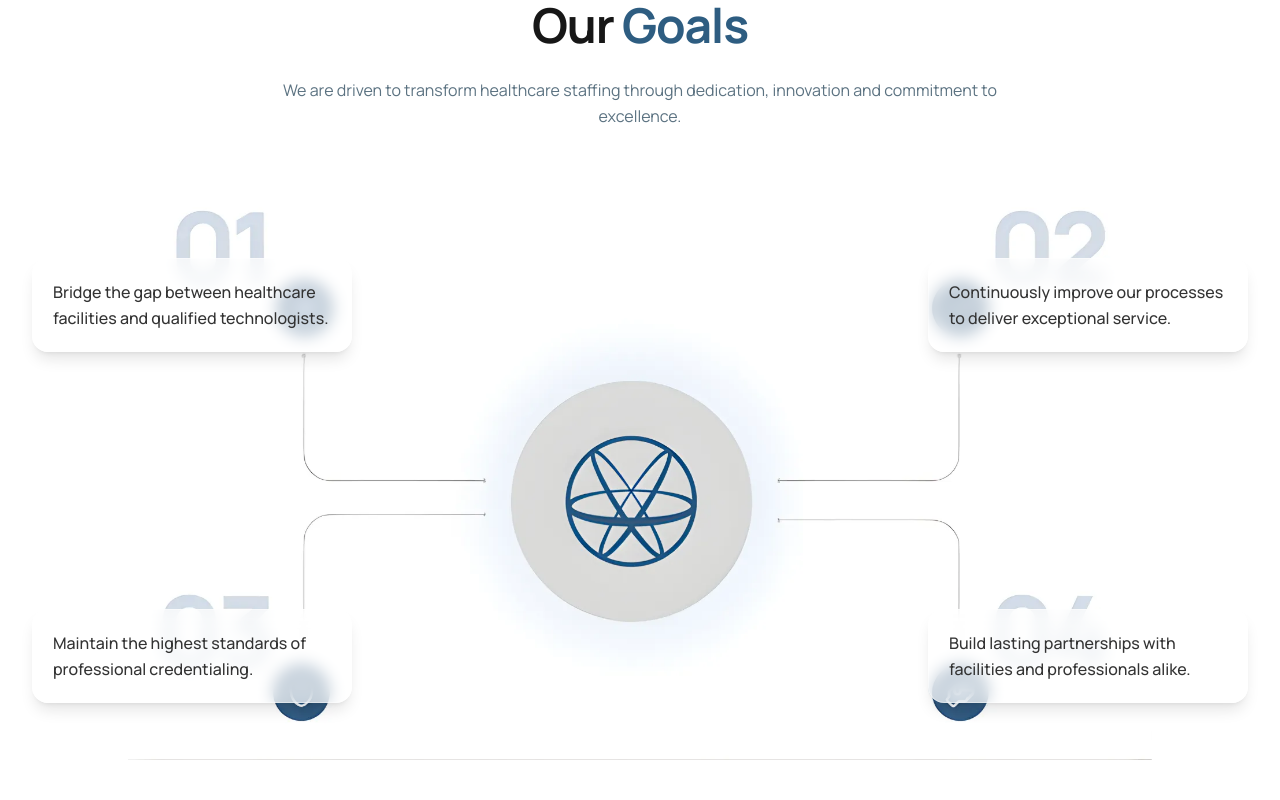
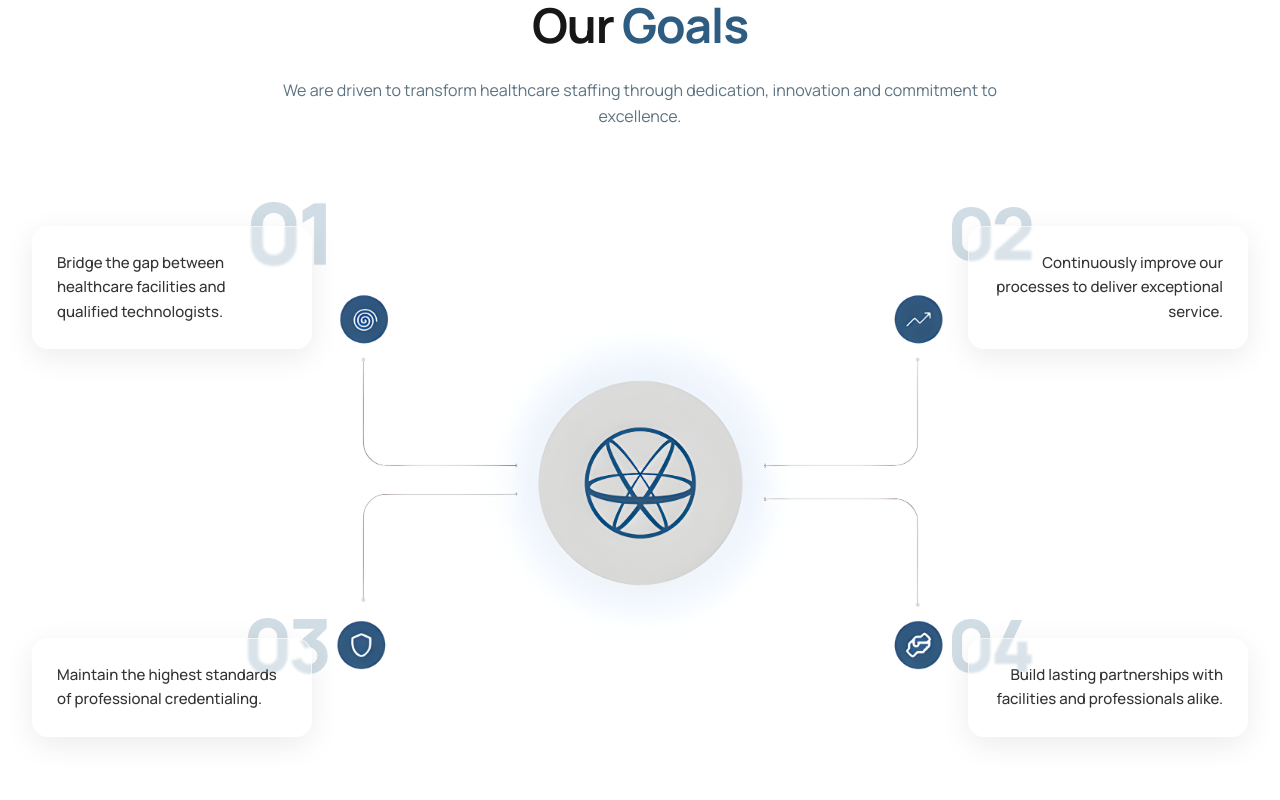
Before and after one commit to Abdullah-Software-Engineer/radnav-hatch, a Next.js app: page / in a window 1280 px wide. Shown: the part 2760-3560 px from the top of the page. Built offline with nearby package versions, Linux system fonts and the light colour scheme.

Commit message:
OUR GOAL  layout: Update padding and spacing for OurGoal section, improve mobile and desktop views, and streamline content rendering.

```diff
--- a/Sections/home/OurGoal/OurGoal.tsx
+++ b/Sections/home/OurGoal/OurGoal.tsx
@@ -6,10 +6,10 @@ import { staggerContainer, cardAnimation } from "../../../app/utils/animations";
 
 export default function OurGoal() {
   return (
-    <section className="relative w-full bg-white pt-8 pb-8 sm:pt-10 sm:pb-10 md:pt-12 md:pb-12 lg:pt-14 lg:pb-14">
+    <section className="relative w-full bg-white pt-8 pb-12 sm:pt-10 sm:pb-16 md:pt-12 md:pb-20 lg:pt-14 lg:pb-24">
       <div className="mx-auto max-w-[1390px] px-4 sm:px-6 lg:px-8">
         {/* Header */}
-        <header className="mx-auto mb-6 max-w-3xl text-center sm:mb-8 md:mb-10">
+        <header className="mx-auto mb-8 max-w-3xl text-center sm:mb-10 md:mb-12">
           <motion.h2
             className="text-[30px] font-bold tracking-tight text-[#171717] md:text-[30px] lg:text-[48px] xl:text-[48px]"
             initial={{ opacity: 0, y: 30 }}
@@ -31,129 +31,131 @@ export default function OurGoal() {
           </motion.p>
         </header>
 
-        {/* Mobile View (Grid) */}
+        {/* Mobile/Tablet View (< lg) */}
         <motion.div
-          className="mt-8 grid grid-cols-1 gap-6 sm:grid-cols-2 lg:hidden"
+          className="grid grid-cols-1 gap-6 sm:grid-cols-2 lg:hidden"
           variants={staggerContainer}
           initial="initial"
           whileInView="animate"
           viewport={{ once: true, margin: "-50px" }}
         >
+          {[
+            { id: "01", text: "Bridge the gap between healthcare facilities and qualified technologists." },
+            { id: "02", text: "Continuously improve our processes to deliver exceptional service." },
+            { id: "03", text: "Maintain the highest standards of professional credentialing." },
+            { id: "04", text: "Build lasting partnerships with facilities and professionals alike." },
+          ].map((item) => (
             <motion.div
+              key={item.id}
               className="rounded-2xl border border-[#E5E7EB] bg-white p-6 shadow-sm"
               variants={cardAnimation}
               whileHover={{ y: -5, scale: 1.02 }}
             >
-            <span className="mb-3 block text-4xl font-bold text-[#E5E7EB]">01</span>
+              <div className="mb-4 relative h-12 w-16">
+                <Image
+                  src={`/home/our-goal/${item.id}.png`}
+                  alt={item.id}
+                  fill
+                  className="object-contain object-left"
+                />
+              </div>
               <p className="text-sm font-medium leading-relaxed text-[#333333] sm:text-base">
-              Bridge the gap between healthcare facilities and qualified
-              technologists.
+                {item.text}
               </p>
             </motion.div>
-          <motion.div
-            className="rounded-2xl border border-[#E5E7EB] bg-white p-6 shadow-sm"
-            variants={cardAnimation}
-            whileHover={{ y: -5, scale: 1.02 }}
-          >
-            <span className="mb-3 block text-4xl font-bold text-[#E5E7EB]">02</span>
-            <p className="text-sm font-medium leading-relaxed text-[#333333] sm:text-base">
-              Continuously improve our processes to deliver exceptional service.
-            </p>
-          </motion.div>
-          <motion.div
-            className="rounded-2xl border border-[#E5E7EB] bg-white p-6 shadow-sm"
-            variants={cardAnimation}
-            whileHover={{ y: -5, scale: 1.02 }}
-          >
-            <span className="mb-3 block text-4xl font-bold text-[#E5E7EB]">03</span>
-            <p className="text-sm font-medium leading-relaxed text-[#333333] sm:text-base">
-              Maintain the highest standards of professional credentialing.
-            </p>
-          </motion.div>
-          <motion.div
-            className="rounded-2xl border border-[#E5E7EB] bg-white p-6 shadow-sm"
-            variants={cardAnimation}
-            whileHover={{ y: -5, scale: 1.02 }}
-          >
-            <span className="mb-3 block text-4xl font-bold text-[#E5E7EB]">04</span>
-            <p className="text-sm font-medium leading-relaxed text-[#333333] sm:text-base">
-              Build lasting partnerships with facilities and professionals alike.
-            </p>
-          </motion.div>
+          ))}
         </motion.div>
 
-        {/* Desktop View (Diagram) */}
-        <div className="relative mx-auto hidden aspect-[16/9] w-full -mt-12 lg:block">
-          {/* Background Image (Diagram) */}
-          <div className="absolute inset-0 flex items-center justify-center">
+        {/* Desktop View (>= lg) */}
+        <div className="relative mx-auto hidden w-full lg:block">
+          <div className="relative mx-auto flex aspect-[16/8] w-full items-center justify-center">
+            {/* Central Image */}
+            <div className="relative h-full w-[45%] xl:w-[50%]">
               <Image
-              src="/home/our-goal/singleimage.webp"
+                src="/home/our-goal/bg-work.png"
                 alt="Our Goals Diagram"
-              width={1200}
-              height={800}
-              className="h-auto w-full max-w-5xl object-contain"
+                fill
+                className="object-contain"
                 priority
               />
             </div>
 
-          {/* Overlays / Content Cards */}
-
             {/* Goal 01 - Top Left */}
             <motion.div
-            className="absolute left-0 top-[12%] w-[240px] rounded-2xl border border-white/40 bg-white/70 p-5 shadow-lg backdrop-blur-sm sm:top-[14%] sm:w-[280px] md:left-[2%] md:top-[18%] md:w-[300px] lg:left-0 lg:top-[20%] lg:w-[320px]"
+              className="absolute left-0 top-[5%] w-[25%] xl:top-[8%] xl:w-[280px]"
               initial={{ opacity: 0, x: -30 }}
               whileInView={{ opacity: 1, x: 0 }}
               viewport={{ once: true }}
               transition={{ duration: 0.6, delay: 0.2 }}
               whileHover={{ scale: 1.05 }}
             >
-            <p className="text-sm font-medium leading-relaxed text-[#333333] sm:text-base">
-              Bridge the gap between healthcare facilities and qualified
-              technologists.
+              <div className="absolute -top-4 -right-2 h-10 w-14 xl:-top-6 xl:-right-4 xl:h-16 xl:w-20 z-[1]">
+                 <Image src="/home/our-goal/01.png" alt="01" fill className="object-contain" />
+              </div>
+              <div className="relative z-[2] rounded-2xl border border-white/60 bg-white/20 backdrop-blur-[1px] p-5 shadow-[0_8px_30px_rgb(0,0,0,0.08)] xl:p-6">
+                <p className="text-[14px] font-medium leading-relaxed text-[#333333] xl:text-[15px]">
+                  Bridge the gap between healthcare facilities and qualified technologists.
                 </p>
+              </div>
             </motion.div>
 
             {/* Goal 02 - Top Right */}
             <motion.div
-            className="absolute right-0 top-[12%] w-[240px] rounded-2xl border border-white/40 bg-white/70 p-5 shadow-lg backdrop-blur-sm sm:top-[14%] sm:w-[280px] md:right-[2%] md:top-[18%] md:w-[300px] lg:right-0 lg:top-[20%] lg:w-[320px]"
+              className="absolute right-0 top-[5%] w-[25%] xl:top-[8%] xl:w-[280px]"
               initial={{ opacity: 0, x: 30 }}
               whileInView={{ opacity: 1, x: 0 }}
               viewport={{ once: true }}
               transition={{ duration: 0.6, delay: 0.3 }}
               whileHover={{ scale: 1.05 }}
             >
-            <p className="text-sm font-medium leading-relaxed text-[#333333] sm:text-base">
+               <div className="absolute -top-4 -left-2 h-10 w-14 xl:-top-6 xl:-left-4 xl:h-16 xl:w-20 z-[1]">
+                 <Image src="/home/our-goal/02.png" alt="02" fill className="object-contain" />
+              </div>
+              <div className="relative z-[2] rounded-2xl border border-white/60 bg-white/20 backdrop-blur-[1px] p-5 shadow-[0_8px_30px_rgb(0,0,0,0.08)] xl:p-6">
+                <p className="text-[14px] font-medium leading-relaxed text-[#333333] text-right xl:text-[15px]">
                   Continuously improve our processes to deliver exceptional service.
                 </p>
+              </div>
             </motion.div>
 
             {/* Goal 03 - Bottom Left */}
             <motion.div
-            className="absolute bottom-[8%] left-0 w-[240px] rounded-2xl border border-white/40 bg-white/70 p-5 shadow-lg backdrop-blur-sm sm:bottom-[10%] sm:w-[280px] md:bottom-[12%] md:left-[2%] md:w-[300px] lg:bottom-[15%] lg:left-0 lg:w-[320px]"
+              className="absolute bottom-[5%] left-0 w-[25%] xl:bottom-[8%] xl:w-[280px]"
               initial={{ opacity: 0, x: -30 }}
               whileInView={{ opacity: 1, x: 0 }}
               viewport={{ once: true }}
               transition={{ duration: 0.6, delay: 0.4 }}
               whileHover={{ scale: 1.05 }}
             >
-            <p className="text-sm font-medium leading-relaxed text-[#333333] sm:text-base">
+              <div className="absolute -top-4 -right-2 h-10 w-14 xl:-top-6 xl:-right-4 xl:h-16 xl:w-20 z-[1]">
+                 <Image src="/home/our-goal/03.png" alt="03" fill className="object-contain" />
+              </div>
+              <div className="relative z-[2] rounded-2xl border border-white/60 bg-white/20 backdrop-blur-[1px] p-5 shadow-[0_8px_30px_rgb(0,0,0,0.08)] xl:p-6">
+                <p className="text-[14px] font-medium leading-relaxed text-[#333333] xl:text-[15px]">
                   Maintain the highest standards of professional credentialing.
                 </p>
+              </div>
             </motion.div>
 
             {/* Goal 04 - Bottom Right */}
             <motion.div
-            className="absolute bottom-[8%] right-0 w-[240px] rounded-2xl border border-white/40 bg-white/70 p-5 shadow-lg backdrop-blur-sm sm:bottom-[10%] sm:w-[280px] md:bottom-[12%] md:right-[2%] md:w-[300px] lg:bottom-[15%] lg:right-0 lg:w-[320px]"
+              className="absolute bottom-[5%] right-0 w-[25%] xl:bottom-[8%] xl:w-[280px]"
               initial={{ opacity: 0, x: 30 }}
               whileInView={{ opacity: 1, x: 0 }}
               viewport={{ once: true }}
               transition={{ duration: 0.6, delay: 0.5 }}
               whileHover={{ scale: 1.05 }}
             >
-            <p className="text-sm font-medium leading-relaxed text-[#333333] sm:text-base">
+               <div className="absolute -top-4 -left-2 h-10 w-14 xl:-top-6 xl:-left-4 xl:h-16 xl:w-20 z-[1]">
+                 <Image src="/home/our-goal/04.png" alt="04" fill className="object-contain" />
+              </div>
+              <div className="relative z-[2] rounded-2xl border border-white/60 bg-white/20 backdrop-blur-[1px] p-5 shadow-[0_8px_30px_rgb(0,0,0,0.08)] xl:p-6">
+                <p className="text-[14px] font-medium leading-relaxed text-[#333333] text-right xl:text-[15px]">
                   Build lasting partnerships with facilities and professionals alike.
                 </p>
+              </div>
             </motion.div>
+          </div>
         </div>
       </div>
     </section>
```
Lines whose indentation alone changed are shown as unchanged.
